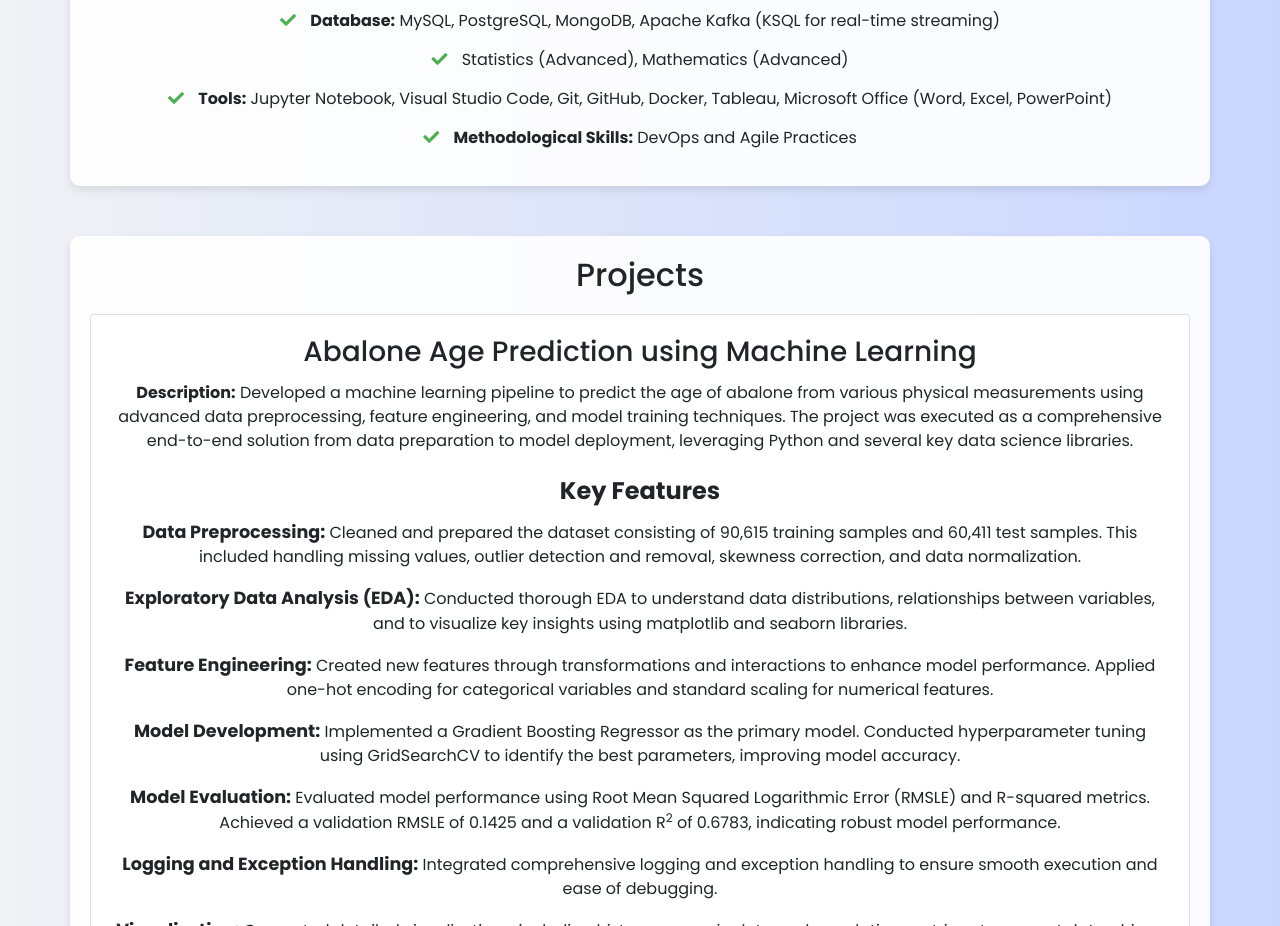
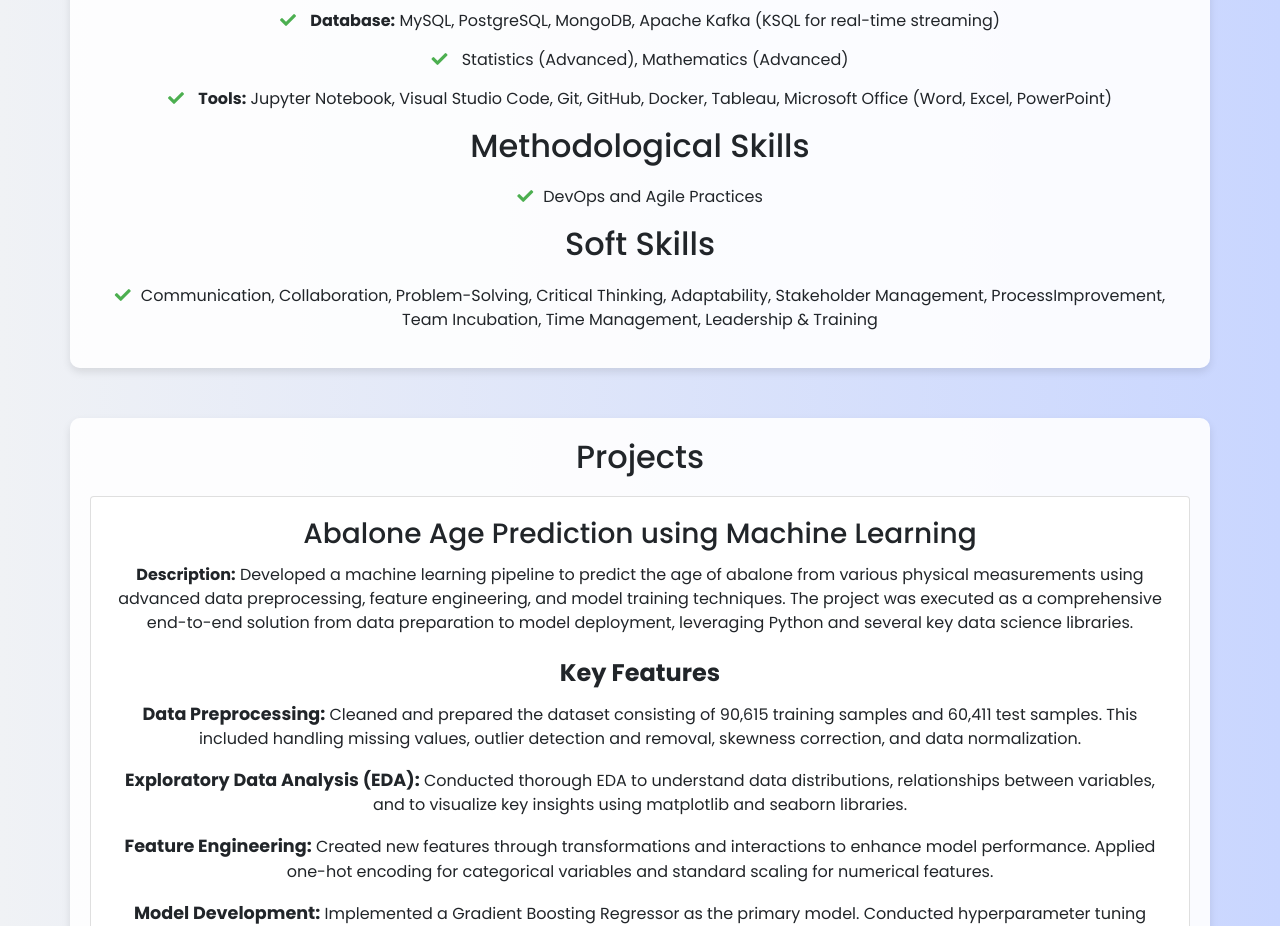
Before and after one commit to abhinandansamal/abhinandansamal.github.io, a plain HTML site: page index.html in a window 1280 px wide. Shown: the part 1060-1986 px from the top of the page. Drawn offline with nearby package versions, Linux system fonts and the light colour scheme.

Commit message:
Updated Skills section

```diff
--- a/index.html
+++ b/index.html
@@ -334,7 +334,14 @@
             <li><i class="fas fa-check"></i> <strong>Database:</strong> MySQL, PostgreSQL, MongoDB, Apache Kafka (KSQL for real-time streaming)</li>
             <li><i class="fas fa-check"></i> Statistics (Advanced), Mathematics (Advanced)</li>
             <li><i class="fas fa-check"></i> <strong>Tools:</strong> Jupyter Notebook, Visual Studio Code, Git, GitHub, Docker, Tableau, Microsoft Office (Word, Excel, PowerPoint)</li>
-            <li><i class="fas fa-check"></i> <strong>Methodological Skills:</strong> DevOps and Agile Practices</li>
+        </ul>
+        <h2>Methodological Skills</h2>
+        <ul class="list-unstyled">
+            <li><i class="fas fa-check"></i>DevOps and Agile Practices</li>
+        </ul>
+        <h2>Soft Skills</h2>
+        <ul class="list-unstyled">
+            <li><i class="fas fa-check"></i>Communication, Collaboration, Problem-Solving, Critical Thinking, Adaptability, Stakeholder Management, ProcessImprovement, Team Incubation, Time Management, Leadership & Training</li>
         </ul>
     </section>
 
@@ -366,6 +373,9 @@
             font-weight: bold;
         }
     </style>
+
+
+
 
 
     <section id="projects" class="container section-heading">
```
